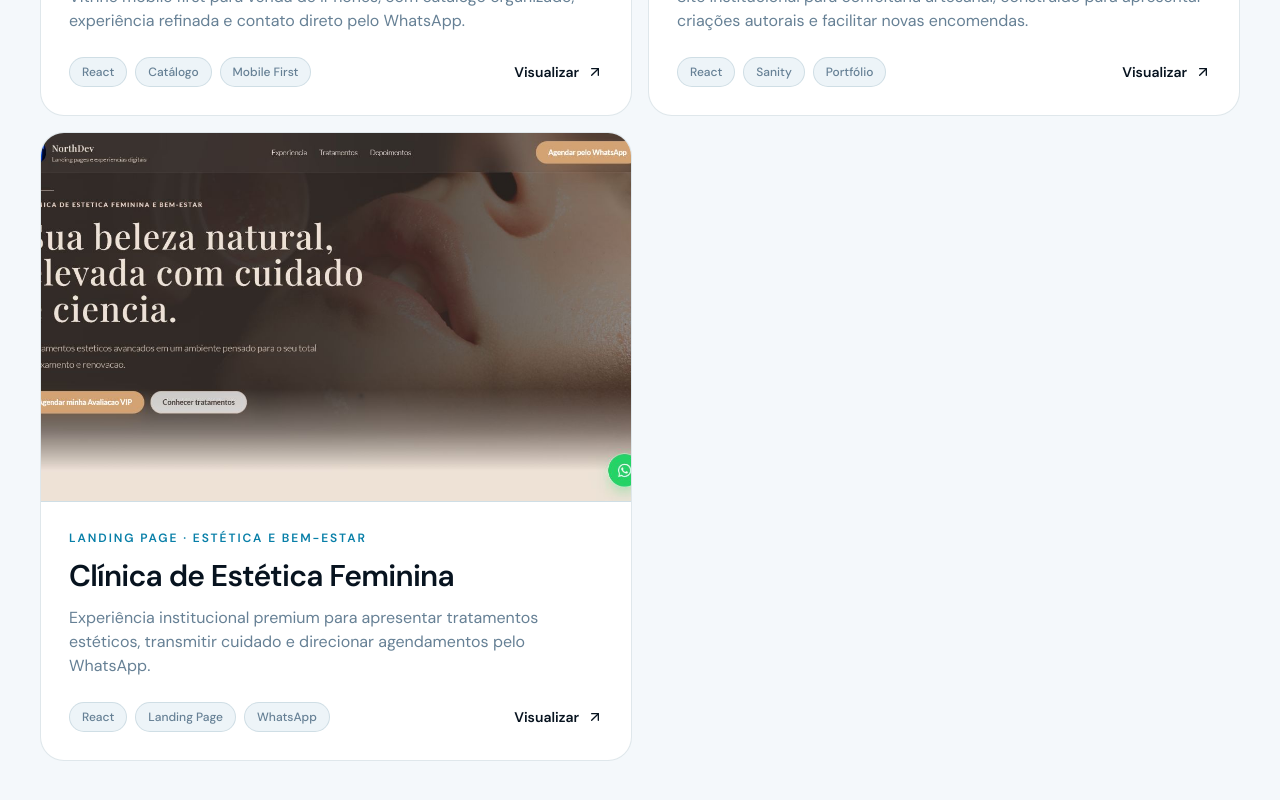
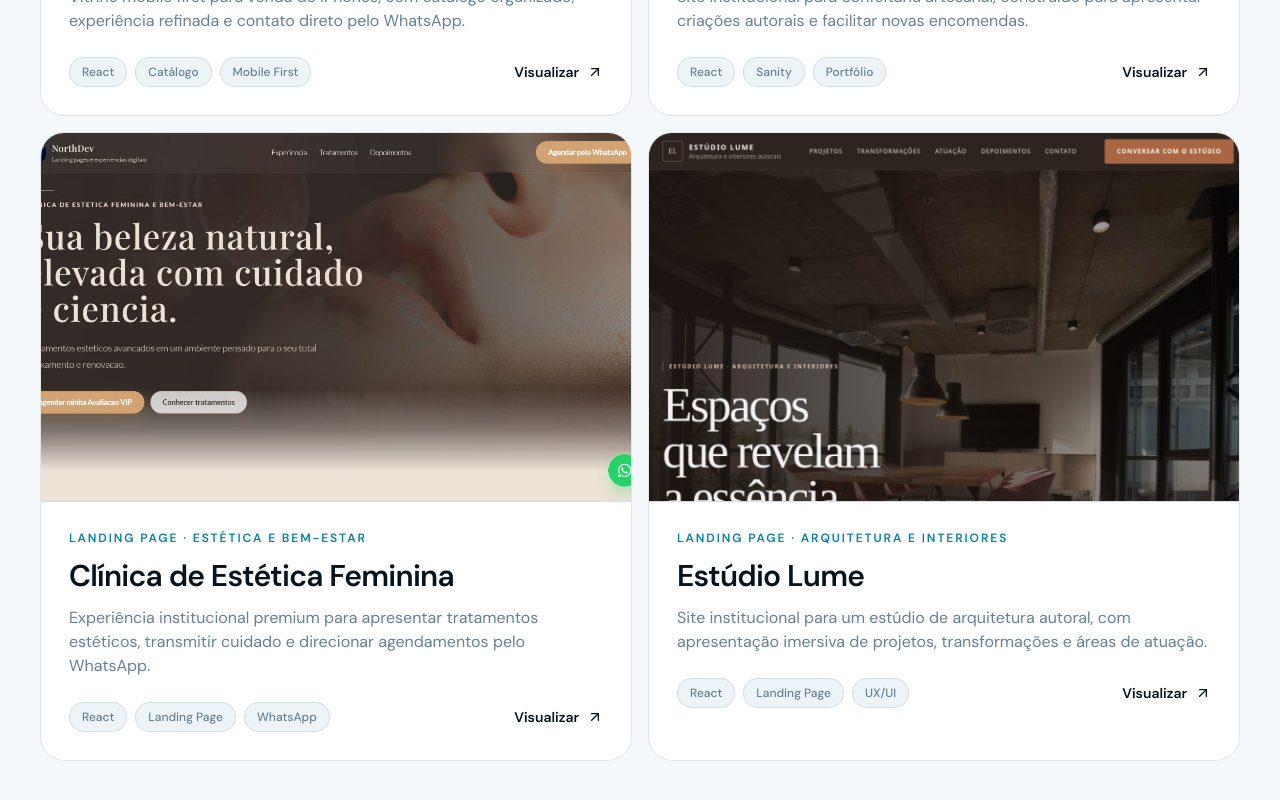
Before and after one commit to Impedrohenriq/NortDev_V2, a React (Vite) app: page / in a window 1280 px wide. Shown: the part 4389-5189 px from the top of the page. Built offline with nearby package versions, Linux system fonts and the light colour scheme.

Commit message:
Adição do modelo para serviços de forte atenção visual.

```diff
--- a/src/data/site.ts
+++ b/src/data/site.ts
@@ -72,6 +72,15 @@ export const projects: Project[] = [
     image: '/projects/clinica-estetica.png',
     accent: 'blue',
   },
+  {
+    name: 'Estúdio Lume',
+    category: 'Landing page · Arquitetura e interiores',
+    description: 'Site institucional para um estúdio de arquitetura autoral, com apresentação imersiva de projetos, transformações e áreas de atuação.',
+    technologies: ['React', 'Landing Page', 'UX/UI'],
+    url: 'https://estudiolume.vercel.app/',
+    image: '/projects/estudio-lume.png',
+    accent: 'cyan',
+  },
 ];
 
 export const processSteps: ProcessStep[] = [
```
Also changed, not shown: public/projects/estudio-lume.png (added).
